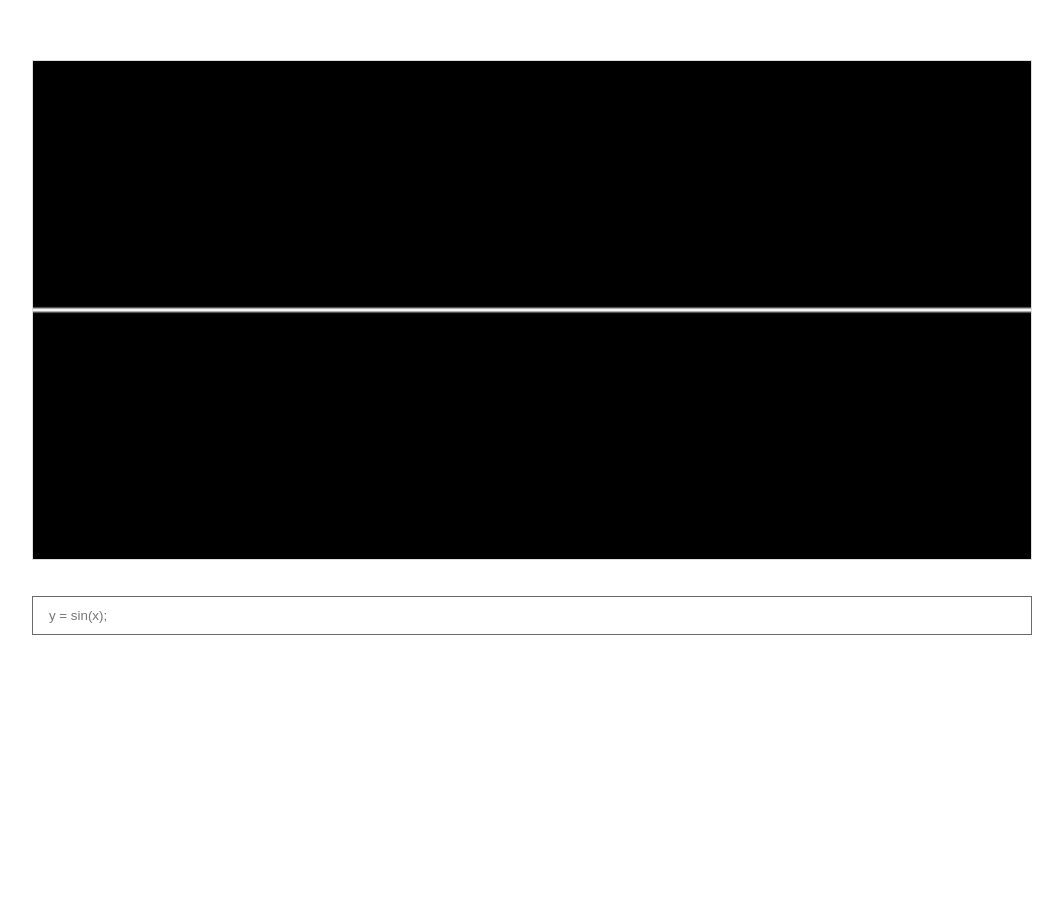
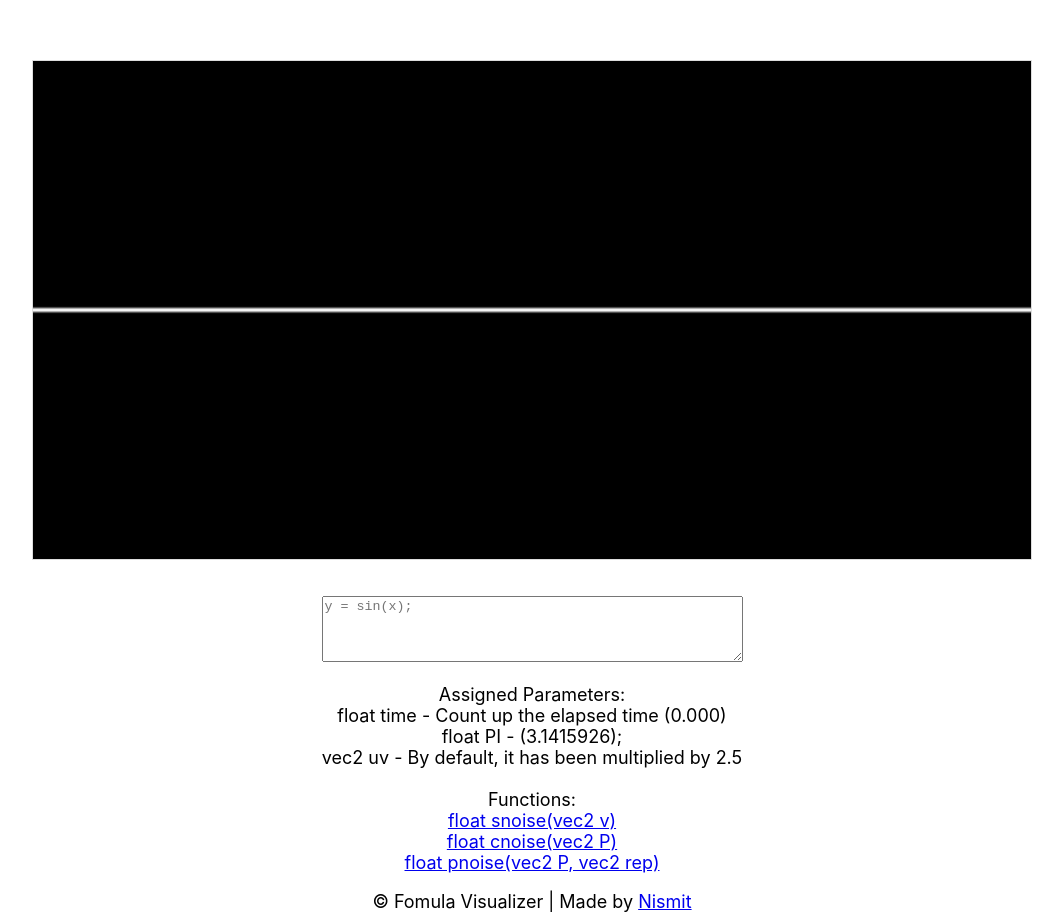
Before and after one commit to Nismit/fomula-visualizer, a React (Create React App) app: page / in a window 1280 px wide. Shown: the whole page, without its empty margins (108-1171 px from the left). Before the commit the page ends 800 px from the top, so only its background shows below. Built offline with nearby package versions, Linux system fonts and the light colour scheme.

Commit message:
Workin on it

```diff
--- a/src/App.js
+++ b/src/App.js
@@ -141,8 +141,26 @@ class App extends React.Component {
         <canvas id="webgl" ref={this.canvas}></canvas>
 
         <div className="params">
-          <input type="text" name="fomula" placeholder="y = sin(x);" onChange={this.handleChangeText} value={this.state.fomula} />
+          <textarea rows="4" cols="50" name="fomula" placeholder="y = sin(x);" onChange={this.handleChangeText} value={this.state.fomula} />
         </div>
+
+        <div className="assignedParams">
+          <p>
+            Assigned Parameters:<br />
+            float time - Count up the elapsed time (0.000)<br />
+            float PI - (3.1415926);<br />
+            vec2 uv - By default, it has been multiplied by 2.5<br />
+            <br />
+            Functions:<br />
+            <a href="#">float snoise(vec2 v)</a><br />
+            <a href="#">float cnoise(vec2 P)</a><br />
+            <a href="#">float pnoise(vec2 P, vec2 rep)</a><br />
+          </p>
+        </div>
+
+        <footer>
+          &copy; Fomula Visualizer | Made by <a href="https://github.com/Nismit" target="_blank" rel="noopener noreferrer">Nismit</a>
+        </footer>
       </div>
     );
   }
```
